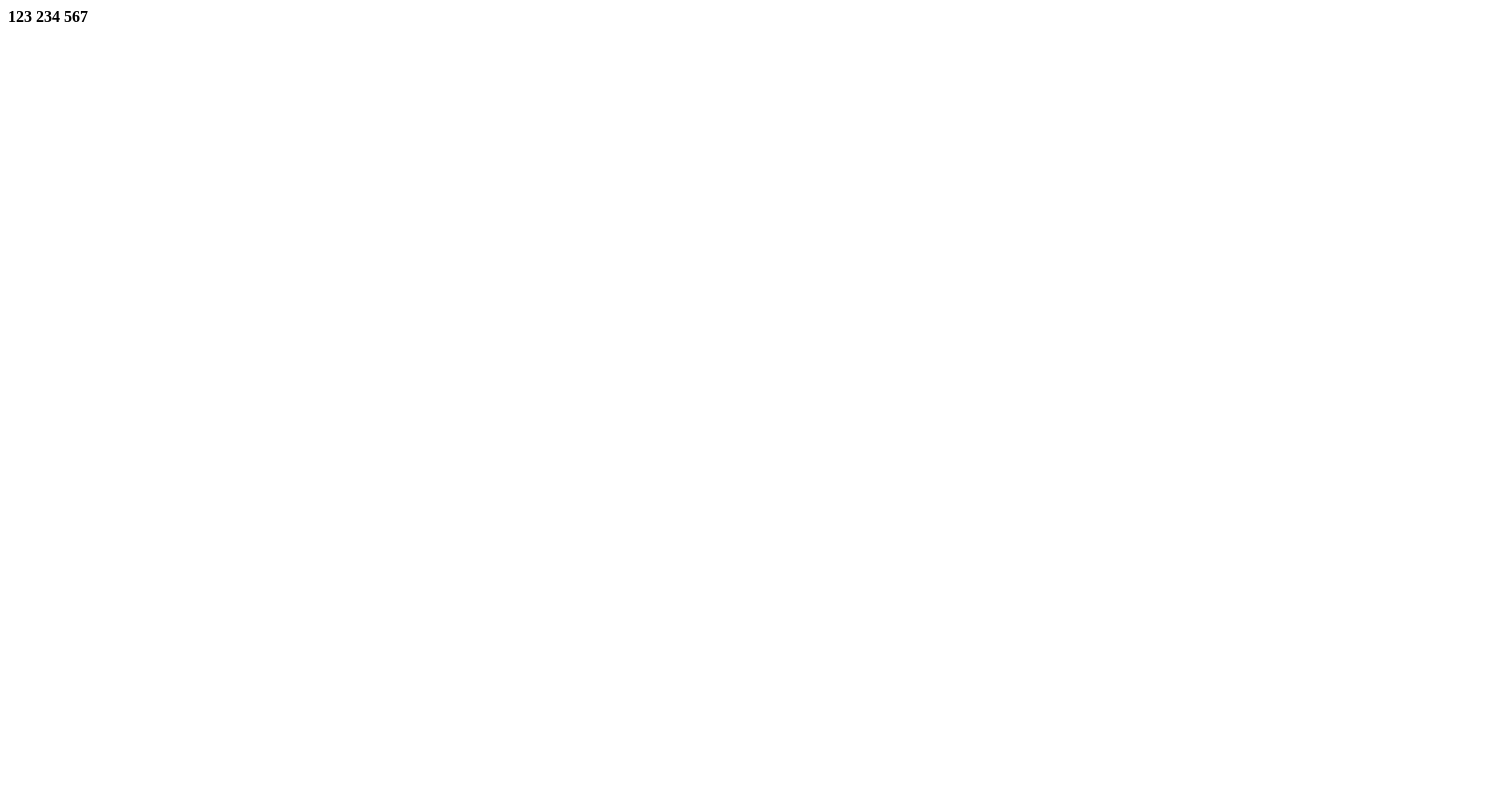
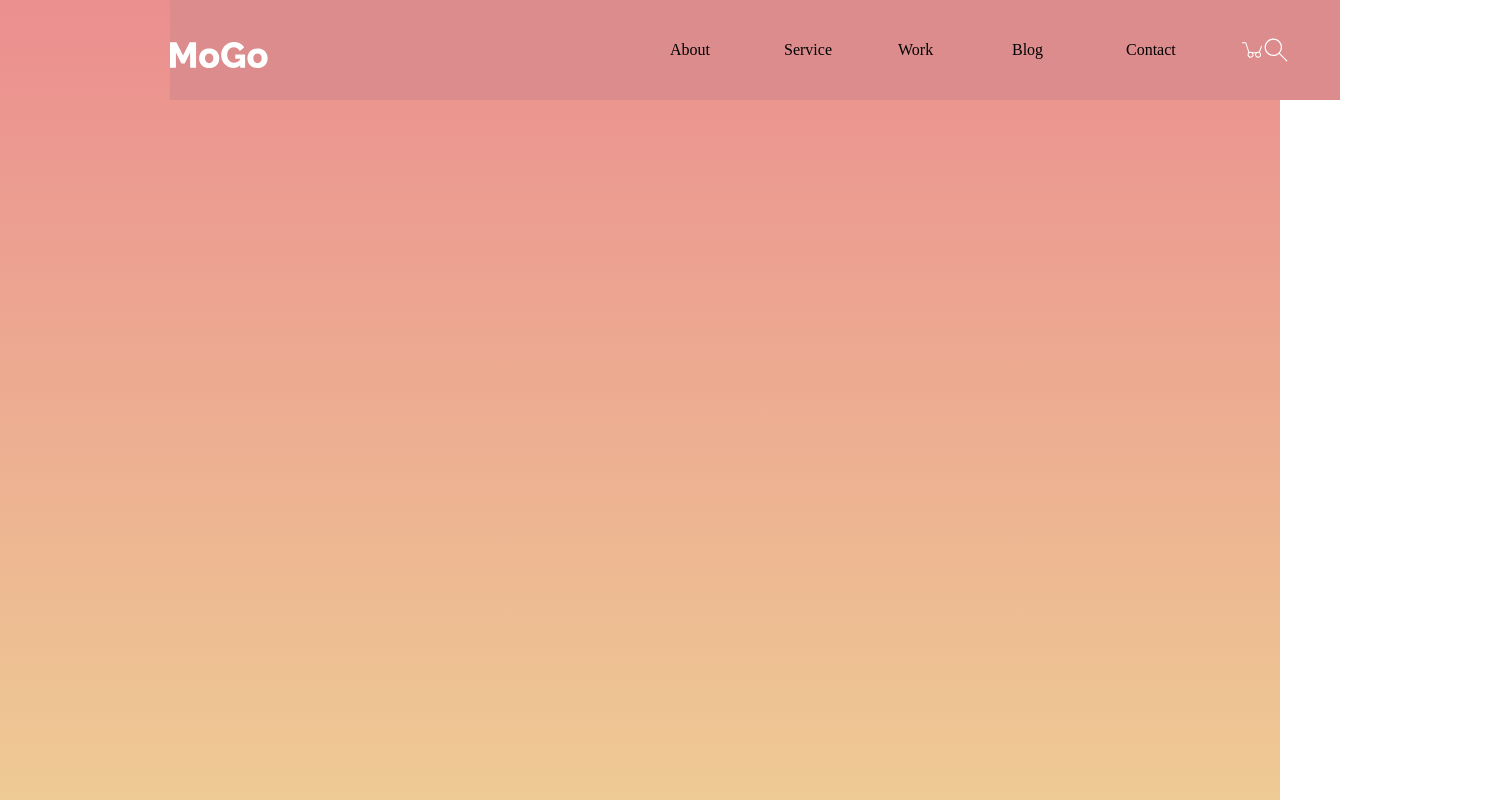
Before and after one commit to ivan1dze/fe_lessons, a plain HTML site: page index.html in a window 1280 px wide. Shown: the top 800 px of the page, 1510 px wide, since content can reach past the window. Drawn offline with Linux system fonts and the light colour scheme.

Commit message:
header start

```diff
--- /dev/null
+++ b/css/style.css
@@ -0,0 +1,49 @@
+body{
+    margin: 0;
+    width: 1510px;
+    height: 1024px;
+    flex-shrink: 0;
+    background: linear-gradient(
+            360deg,
+            rgba(237, 215, 137, 0.9) 0%,
+            rgba(233, 130, 131, 0.9) 100%) no-repeat;
+}
+
+.mogo__header{
+    display: flex;
+    width: 1170px;
+    height: 100px;
+    flex-shrink: 0;
+    margin-left: 170px;
+    margin-right: 170px;
+    background: #dc8c8c;
+}
+
+.header__logo{
+    width: 270px;
+    height: 100px;
+    flex-shrink: 0;
+    margin-top: 42px;
+}
+
+.header__menu{
+    display: flex;
+    padding-left: 230px;
+}
+
+.nav-item{
+    display: flex;
+    width: 114px;
+    height: 100px;
+    flex-direction: column;
+    justify-content: center;
+}
+
+.nav-item-img{
+    display: flex;
+    width: 24px;
+    height: 24px;
+    margin-top: 38px;
+    justify-content: space-between;
+    flex-shrink: 0;
+}
--- a/index.html
+++ b/index.html
@@ -2,11 +2,38 @@
 <html lang="en">
 <head>
     <meta charset="UTF-8">
-    <title>Title</title>
+    <link rel="stylesheet" href="css/style.css">
+    <meta name="viewport"
+          content="width=device-width, user-scalable=no, initial-scale=1.0, maximum-scale=1.0, minimum-scale=1.0">
+    <meta http-equiv="X-UA-Compatible" content="ie=edge">
+    <title>Welcome to MoGo</title>
 </head>
 <body>
-        <b>123</b>
-        <b>234</b>
-        <b>567</b>
+    <div class="mogo">
+        <div class="mogo__body">
+            <div class="mogo__header">
+                <div class="header__logo">
+                    <img src="img/svg/MoGo.svg" alt="">
+                </div>
+                <div class="header__menu">
+                    <div class="nav-item">About</div>
+                    <div class="nav-item">Service</div>
+                    <div class="nav-item">Work</div>
+                    <div class="nav-item">Blog</div>
+                    <div class="nav-item">Contact</div>
+                    <div id="cart" class="nav-item-img"><img src="img/svg/cart.svg" alt=""></div>
+                    <div id="search" class="nav-item-img"><img src="img/svg/search.svg" alt=""></div>
+                </div>
+            </div>
+        </div>
+    </div>
+<!--<div class="intro">
+    <div class="container">
+        <div class="intro_line">
+            <h2 class="intro_subtitle">Creative Template</h2>
+            <h1 class="intro_title">Welcome to MoGo</h1>
+        </div>
+    </div>
+</div>-->
 </body>
 </html>
```
Also changed, not shown: img/svg/MoGo.svg (added), img/svg/cart.svg (added), img/svg/search.svg (added).
